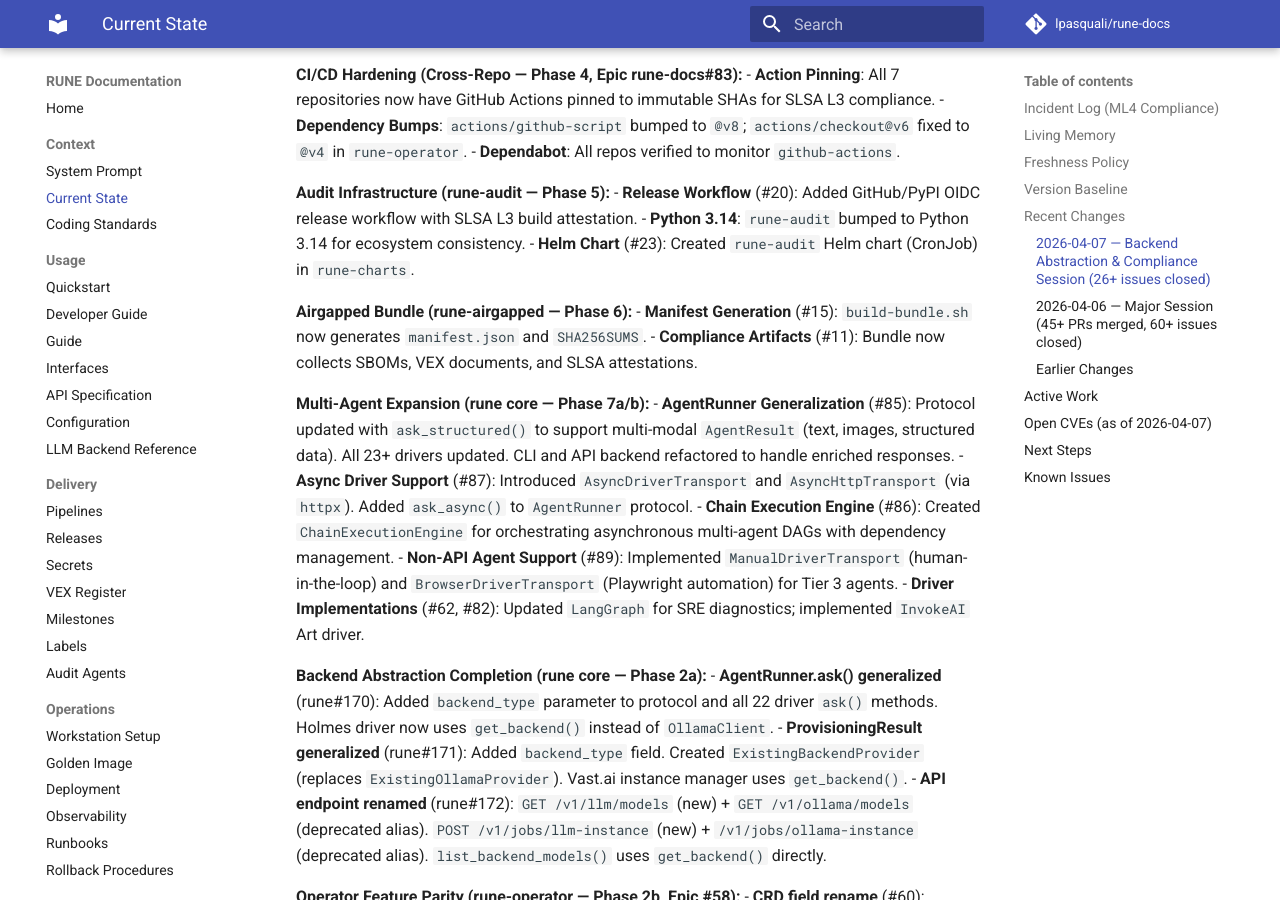
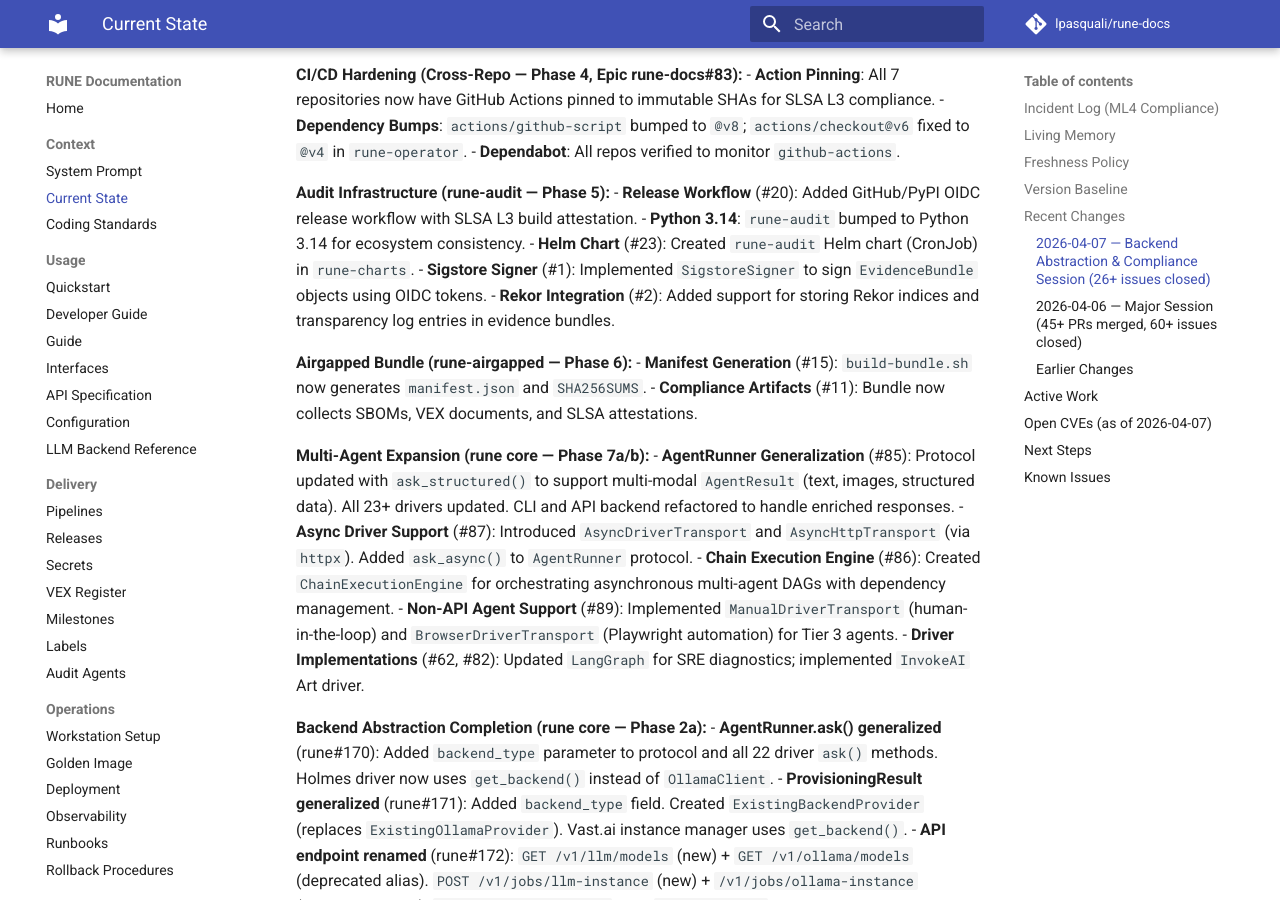
Before and after one commit to lpasquali/rune-docs, an MkDocs documentation site: the page built from docs/context/CURRENT_STATE.md, in a window 1280 px wide and 900 px high, scrolled down 1261 px. Built offline with MkDocs 1.6.1 and Material for MkDocs 9.7.7, drawn with Linux system fonts in a browser that asks for light colours; comment, search, counter and statistics services are not loaded.

Commit message:
docs: finalize CURRENT_STATE.md with Sigstore & Rekor (Phase 5)

```diff
--- a/docs/context/CURRENT_STATE.md
+++ b/docs/context/CURRENT_STATE.md
@@ -43,6 +43,8 @@
 - **Release Workflow** (#20): Added GitHub/PyPI OIDC release workflow with SLSA L3 build attestation.
 - **Python 3.14**: `rune-audit` bumped to Python 3.14 for ecosystem consistency.
 - **Helm Chart** (#23): Created `rune-audit` Helm chart (CronJob) in `rune-charts`.
+- **Sigstore Signer** (#1): Implemented `SigstoreSigner` to sign `EvidenceBundle` objects using OIDC tokens.
+- **Rekor Integration** (#2): Added support for storing Rekor indices and transparency log entries in evidence bundles.
 
 **Airgapped Bundle (rune-airgapped — Phase 6):**
 - **Manifest Generation** (#15): `build-bundle.sh` now generates `manifest.json` and `SHA256SUMS`.
```
